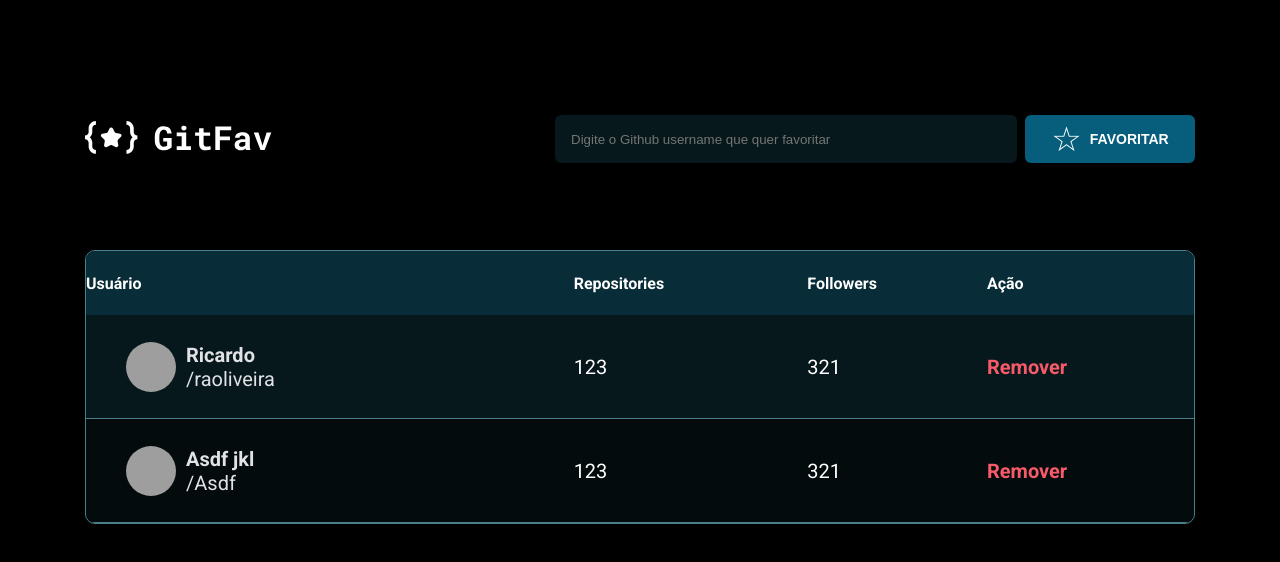
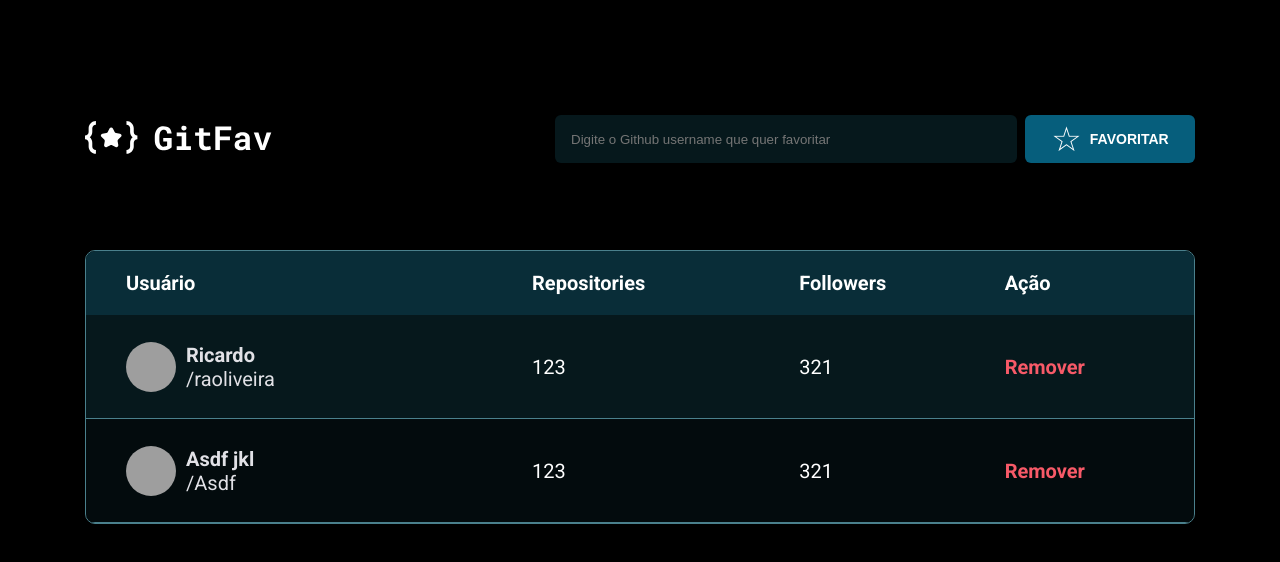
Before and after one commit to raoliveira/rocketseat-explorer-stage-06-challenge-gitfavorite, a plain HTML site: page index.html in a window 1280 px wide. Drawn offline with Linux system fonts and the light colour scheme; grey boxes are pictures that could not be loaded.

Commit message:
Fix position first column

```diff
--- a/css/style.css
+++ b/css/style.css
@@ -187,6 +187,16 @@ table td {
     font-size: 2.0rem;
 }
 
+th {
+    font-family: 'Roboto';
+    font-weight: 700;
+    font-size: 2.0rem;
+    line-height: 160%;
+}
+
+th:first-child {
+    padding-left: 4rem;
+}
 /* thumb user*/
 td.user {
     height: 10.4rem;
```
